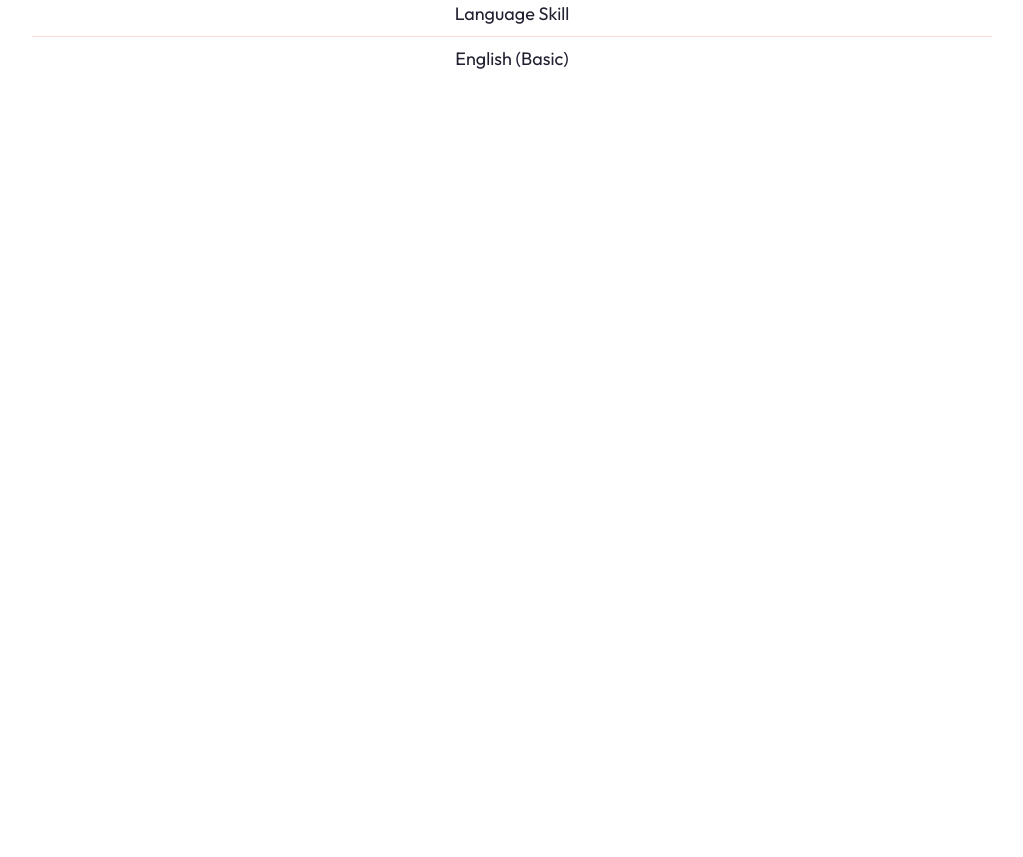
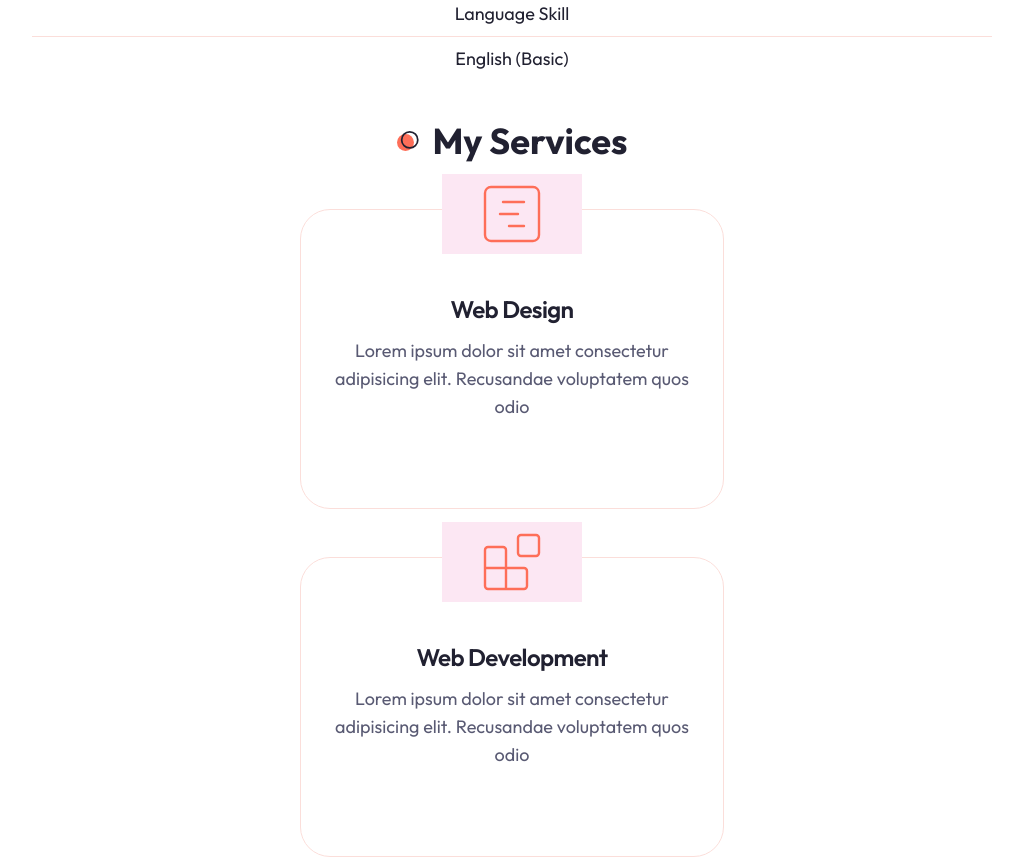
Before and after one commit to theiheu/Portfolio, a Next.js app: page / in a window 1280 px wide. Shown: the part 1460-2317 px from the top of the page, without its empty margins (128-1151 px from the left). Built offline with nearby package versions, Linux system fonts and the light colour scheme.

Commit message:
Add Services component and update styles

```diff
--- a/app/page.jsx
+++ b/app/page.jsx
@@ -1,12 +1,13 @@
-import Image from "next/image";
 import Hero from "@/components/Hero";
 import About from "@/components/About";
+import Services from "@/components/Services";
 
 export default function Home() {
   return (
     <main>
       <Hero />
       <About />
+      <Services />
     </main>
   );
 }
--- a/components/About.jsx
+++ b/components/About.jsx
@@ -253,11 +253,11 @@
                   </div>
                 </TabsContent>
                 <TabsContent value="skills">
-                  <div className="text-center xl:text-left">
+                  <div className="text-left">
                     <h3 className="h3 mb-8">Tools I Use Everyday</h3>
                     {/* skill list */}
                     <div className="mb-16">
-                      <h4 className="text-x1 font-semibold mb-2">Skills</h4>
+                      <h4 className="text-xl font-semibold mb-2">Skills</h4>
                       <div className="border-b border-border mb-4"></div>
                       {/* skill list */}
                       <div>
--- /dev/null
+++ b/components/Services.jsx
@@ -0,0 +1,58 @@
+import { Blocks, GanttChartSquare, Gem } from "lucide-react";
+import { Card, CardContent, CardDescription, CardHeader, CardTitle } from "./ui/card";
+
+const servicesData = [
+  {
+    icon: <GanttChartSquare size={72} strokeWidth={0.8} />,
+    title: "Web Design",
+    description:
+      "Lorem ipsum dolor sit amet consectetur adipisicing elit. Recusandae voluptatem quos odio",
+  },
+  {
+    icon: <Blocks size={72} strokeWidth={0.8} />,
+    title: "Web Development",
+    description:
+      "Lorem ipsum dolor sit amet consectetur adipisicing elit. Recusandae voluptatem quos odio",
+  },
+  {
+    icon: <Gem size={72} strokeWidth={0.8} />,
+    title: "App Development",
+    description:
+      "Lorem ipsum dolor sit amet consectetur adipisicing elit. Recusandae voluptatem quos odio",
+  },
+];
+
+const Services = () => {
+  return (
+    <section className="mb-12 xl:mb-36">
+      <div className="container mx-auto">
+        <h2 className="section-title mb-12 xl:mb-24 text-center mx-auto">
+          My Services
+        </h2>
+        {/* grid items */}
+        <div className="grid xl:grid-cols-3 justify-center gap-y-12 xl:gap-y-24 xl:gap-x-8">
+          {servicesData.map((item, index) => {
+            return (
+              <Card
+                key={index}
+                className="w-full max-w-[424px] h-[300px] flex flex-col pt-16 pb-10 justify-center items-center relative"
+              >
+                <CardHeader className="text-primary absolute -top-[60px]">
+                  <div className="w-[140px] h-[80px] bg-pink-100 dark:bg-background flex justify-center items-center">
+                    {item.icon}
+                  </div>
+                </CardHeader>
+                <CardContent className='text-center'>
+                    <CardTitle className='mb-4'>{item.title}</CardTitle>
+                    <CardDescription className='text-lg'>{item.description}</CardDescription>
+                </CardContent>
+              </Card>
+            );
+          })}
+        </div>
+      </div>
+    </section>
+  );
+};
+
+export default Services;
--- a/components/ui/card.jsx
+++ b/components/ui/card.jsx
@@ -5,7 +5,7 @@
 const Card = React.forwardRef(({ className, ...props }, ref) => (
   <div
     ref={ref}
-    className={cn("rounded-lg border bg-card text-card-foreground shadow-sm", className)}
+    className={cn("rounded-[30px] border bg-background text-card-foreground", className)}
     {...props} />
 ))
 Card.displayName = "Card"
```
